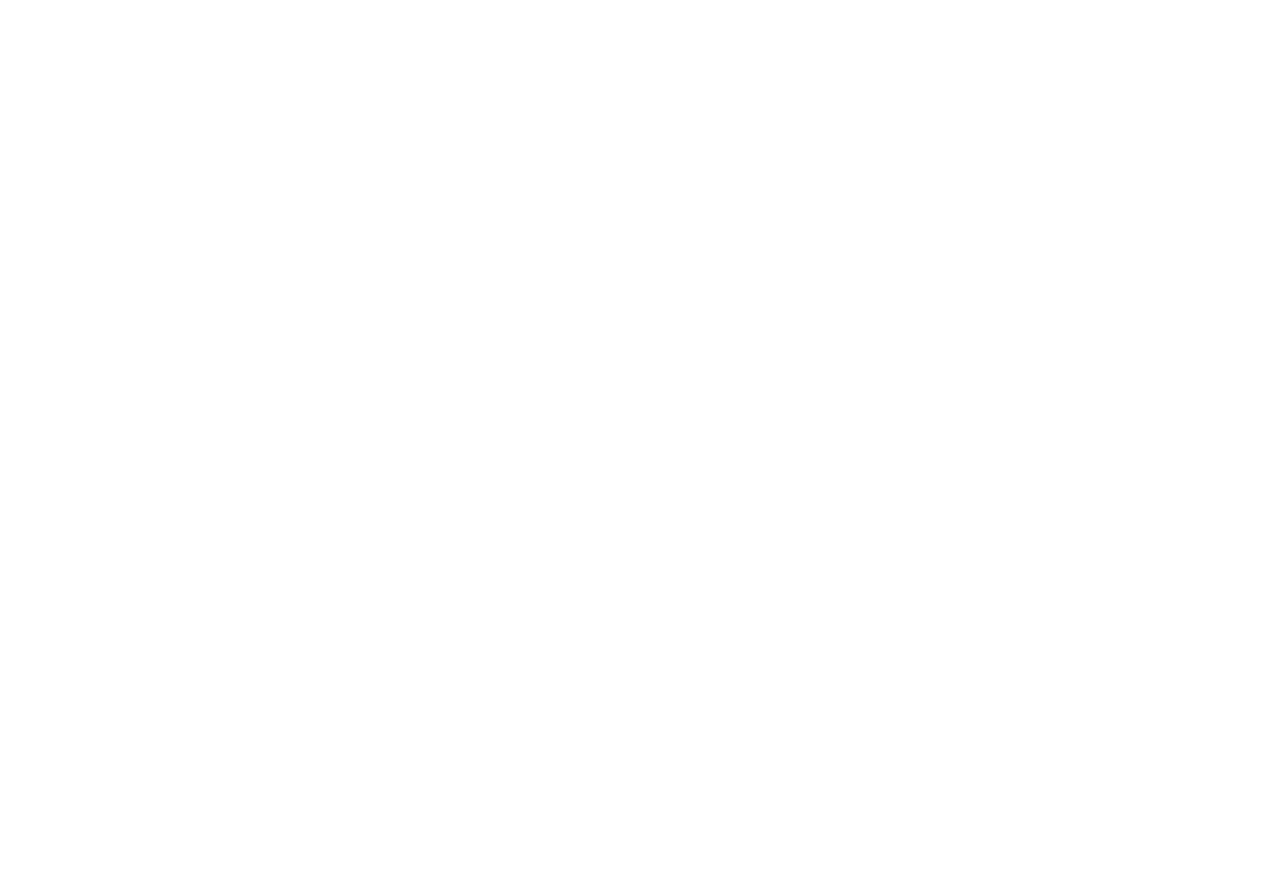
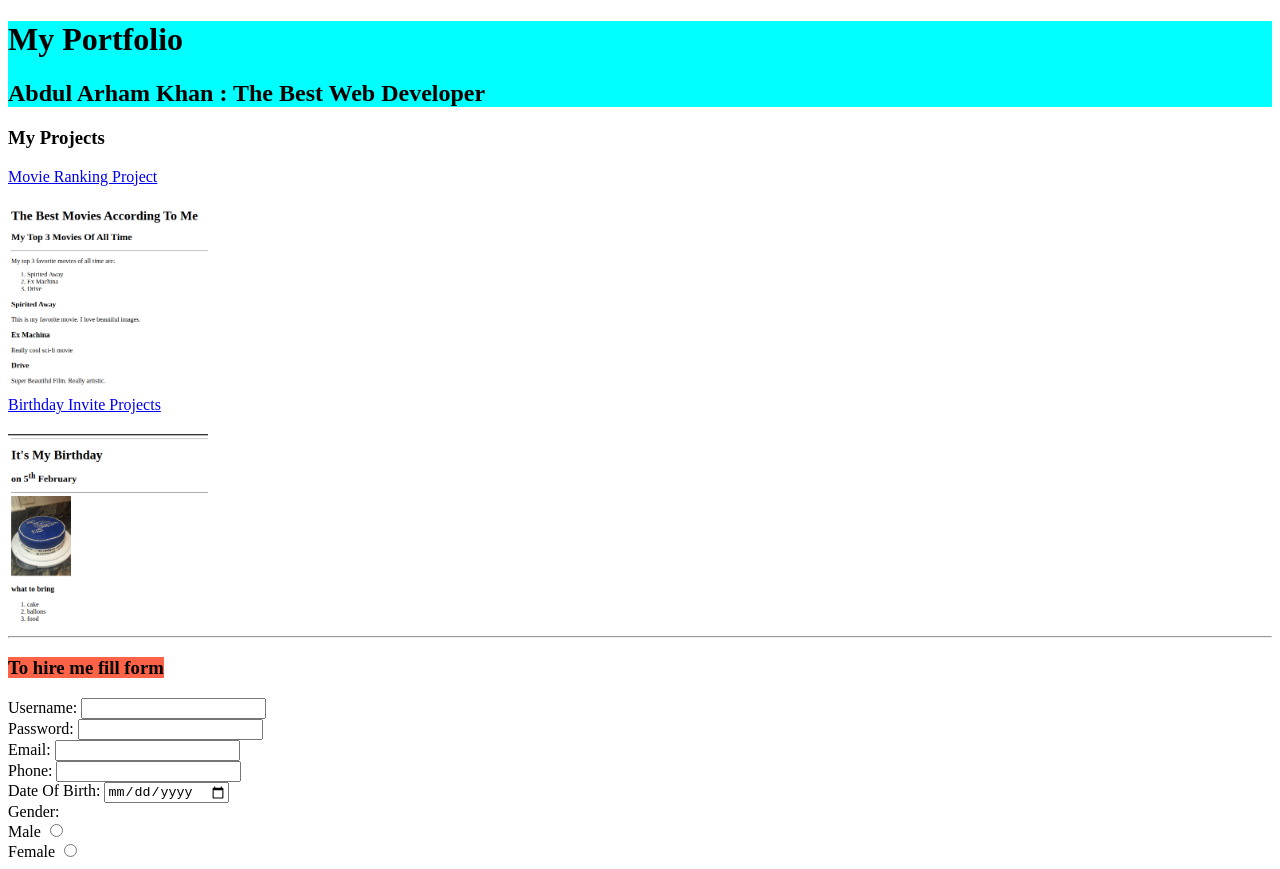
Before and after one commit to abdularhamkhan/WebIntrudersAssignments, a plain HTML site: page A2/index.html in a window 1280 px wide. Before the commit the page ends 800 px from the top, so only its background shows below. Drawn offline with Linux system fonts and the light colour scheme.

Commit message:
A2 in progress

```diff
--- a/A2/index.html
+++ b/A2/index.html
@@ -1,11 +1,60 @@
 <!DOCTYPE html>
 <html lang="en">
+
 <head>
     <meta charset="UTF-8">
     <meta name="viewport" content="width=device-width, initial-scale=1.0">
-    <title>Document</title>
+    <title>My Portfolio</title>
+    <link rel="shortcut icon" href="favicon.png" type="image/x-icon">
 </head>
+
 <body>
 
+    <header style="background-color: aqua;">
+        <h1>My Portfolio</h1>
+        <h2>Abdul Arham Khan : The Best Web Developer</h2>
+    </header>
+    <main>
+        <h3>My Projects</h3>
+        <!-- made the div because anchor tag is inline and the img was getting next to it -->
+        <div>
+            <a href="movie.html" target="_blank">Movie Ranking Project</a>
+        </div>
+        <div>
+            <img src="movie.png" alt="screenshot of movie ranking project" width="200" style="margin-top: 20px;">
+            <!-- had to give margin from top to make it exactly like design sample -->
+        </div>
+        <div>
+            <a href="birthday.html" target="_blank">Birthday Invite Projects</a>
+        </div>
+        <div>
+            <img src="birthdayinvite.png" alt="screenshot of birthday invite project" width="200"
+                style="margin-top: 20px;">
+        </div>
+        <hr>
+        <h3><span style="background-color: tomato;">To hire me fill form</span></h3>
+        <form action="submit.php">
+            <label for="username">Username:</label>
+            <input type="text" id="username" maxlength="8" required> <br>
+            <label for="password">Password:</label>
+            <input type="password" id="password" maxlength="8" required> <br>
+            <label for="email">Email:</label>
+            <input type="email" id="email" required> <br>
+            <label for="phone">Phone:</label>
+            <input type="tel" id="phone" required><br>
+            <label for="dob">Date Of Birth:</label>
+            <input type="date" id="dob"><br>
+            <label for="gender" name="question" required>Gender:</label><br>
+            <label for="male">Male</label>
+            <input type="radio" id="male" name=“question”><br>
+            <label for="female">Female</label>
+            <input type="radio" id="female" name=“question”>
+
+
+        </form>
+    </main>
+    <footer></footer>
+
 </body>
+
 </html>
```
Also changed, not shown: A2/birthday.html (added, +26 -0 lines), A2/movie.html (added, +40 -0 lines), A2/A2i.jpeg (added), A2/A2ii.jpeg (added), A2/birthdayinvite.png (added), A2/cake.jpeg (added), A2/favicon.png (added), A2/movie.png (added), A2/task.txt (added).
